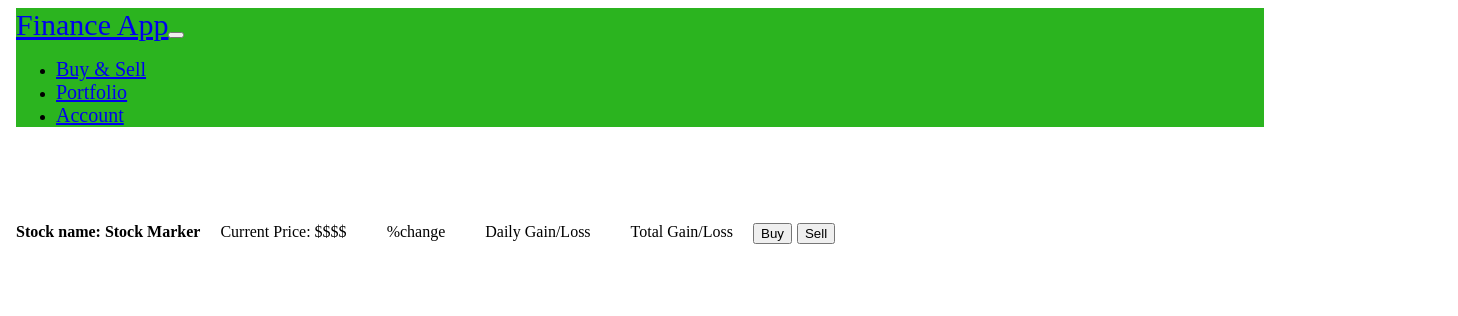
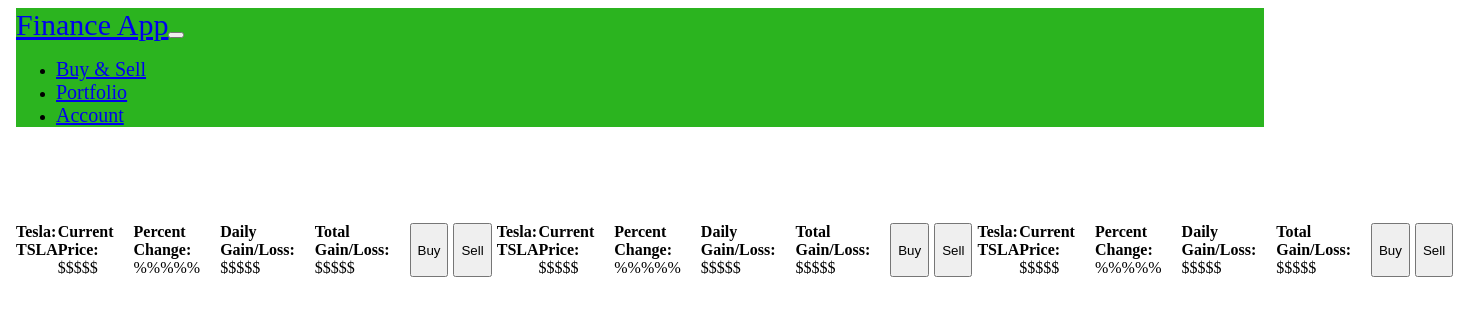
Before and after one commit to e-remington-lee/finance-tracker, an Angular app in the folder angular/: page /buySell in a window 1280 px wide. Shown: the top 316 px of the page, 1458 px wide, since content can reach past the window. Built offline with nearby package versions, Linux system fonts and the light colour scheme.

Commit message:
buy/sell page working

```diff
--- a/angular/src/app/buy-sell/buy-sell.component.html
+++ b/angular/src/app/buy-sell/buy-sell.component.html
@@ -1,14 +1,15 @@
 <body class='container'>
-  <div class='card' id='stocks'>
+  <div class='row' id='stocks'>
+      <div class='card'>
           <div class='card-body'>
             <div class='col-3'>
-          <b>Stock name:  Stock Marker</b>
+                <b>{{stockName}}: {{stockID}}</b>
             </div>
             <div class='col-7'>
-          <p>Current Price: $$$$</p>
-          <p>%change</p>
-          <p>Daily Gain/Loss</p>
-          <p>Total Gain/Loss</p>
+                <p><b>Current Price:</b> $$$$$</p>
+                <p><b>Percent Change:</b> %%%%%</p>
+                <p><b>Daily Gain/Loss:</b> $$$$$</p>
+                <p><b>Total Gain/Loss:</b> $$$$$</p>
             </div>
             <div class='col-2'>
                 <button type='button' class='btn btn-primary' data-toggle='' data-target=''>Buy</button>
@@ -16,4 +17,40 @@
             </div>
           </div>
         </div>
+        <div class='card'>
+            <div class='card-body'>
+              <div class='col-3'>
+                  <b>{{stockName}}: {{stockID}}</b>
+              </div>
+              <div class='col-7'>
+                  <p><b>Current Price:</b> $$$$$</p>
+                  <p><b>Percent Change:</b> %%%%%</p>
+                  <p><b>Daily Gain/Loss:</b> $$$$$</p>
+                  <p><b>Total Gain/Loss:</b> $$$$$</p>
+              </div>
+              <div class='col-2'>
+                  <button type='button' class='btn btn-primary' data-toggle='' data-target=''>Buy</button>
+                  <button type='button' class='btn btn-primary' data-toggle='' data-target=''>Sell</button>
+              </div>
+            </div>
+          </div>
+          <div class='card'>
+              <div class='card-body'>
+                <div class='col-3'>
+                    <b>{{stockName}}: {{stockID}}</b>
+                </div>
+                <div class='col-7'>
+                    <p><b>Current Price:</b> $$$$$</p>
+                    <p><b>Percent Change:</b> %%%%%</p>
+                    <p><b>Daily Gain/Loss:</b> $$$$$</p>
+                    <p><b>Total Gain/Loss:</b> $$$$$</p>
+                </div>
+                <div class='col-2'>
+                    <button type='button' class='btn btn-primary' data-toggle='' data-target=''>Buy</button>
+                    <button type='button' class='btn btn-primary' data-toggle='' data-target=''>Sell</button>
+                </div>
+              </div>
+            </div>
+  </div>
+
 </body>
--- a/angular/src/app/buy-sell/buy-sell.component.scss
+++ b/angular/src/app/buy-sell/buy-sell.component.scss
@@ -7,7 +7,8 @@
 }
 
 body div p {
-    margin: 0 20px 0 20px;
+    margin: 0 20px 0 0;
+
 }
 
 button {
--- a/angular/src/app/buy-sell/buy-sell.component.ts
+++ b/angular/src/app/buy-sell/buy-sell.component.ts
@@ -7,6 +7,9 @@
 })
 export class BuySellComponent implements OnInit {
 
+  stockName='Tesla';
+  stockID='TSLA';
+
   constructor() { }
 
   ngOnInit() {
```
Also changed, not shown: 2 other files (tests, documents, lock files or other folders). Lines whose indentation alone changed are shown as unchanged.
